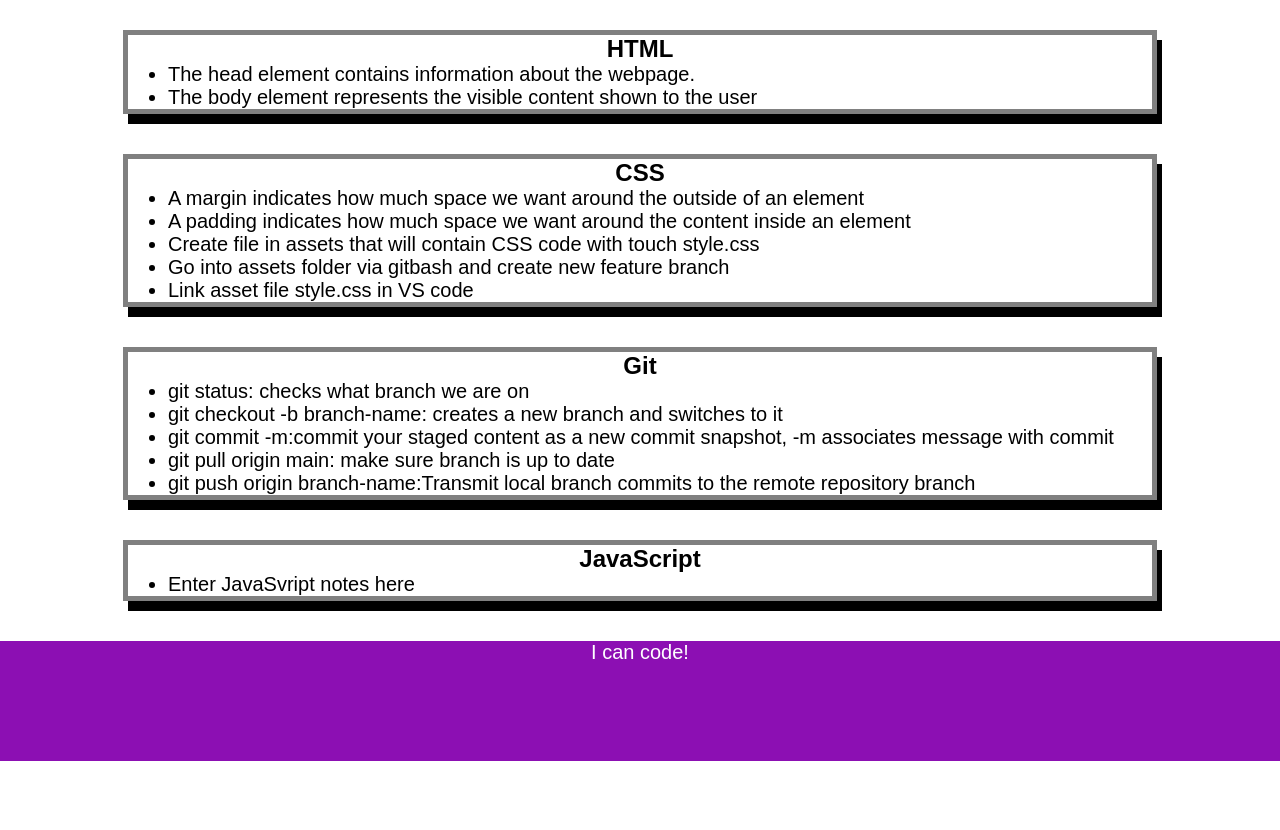
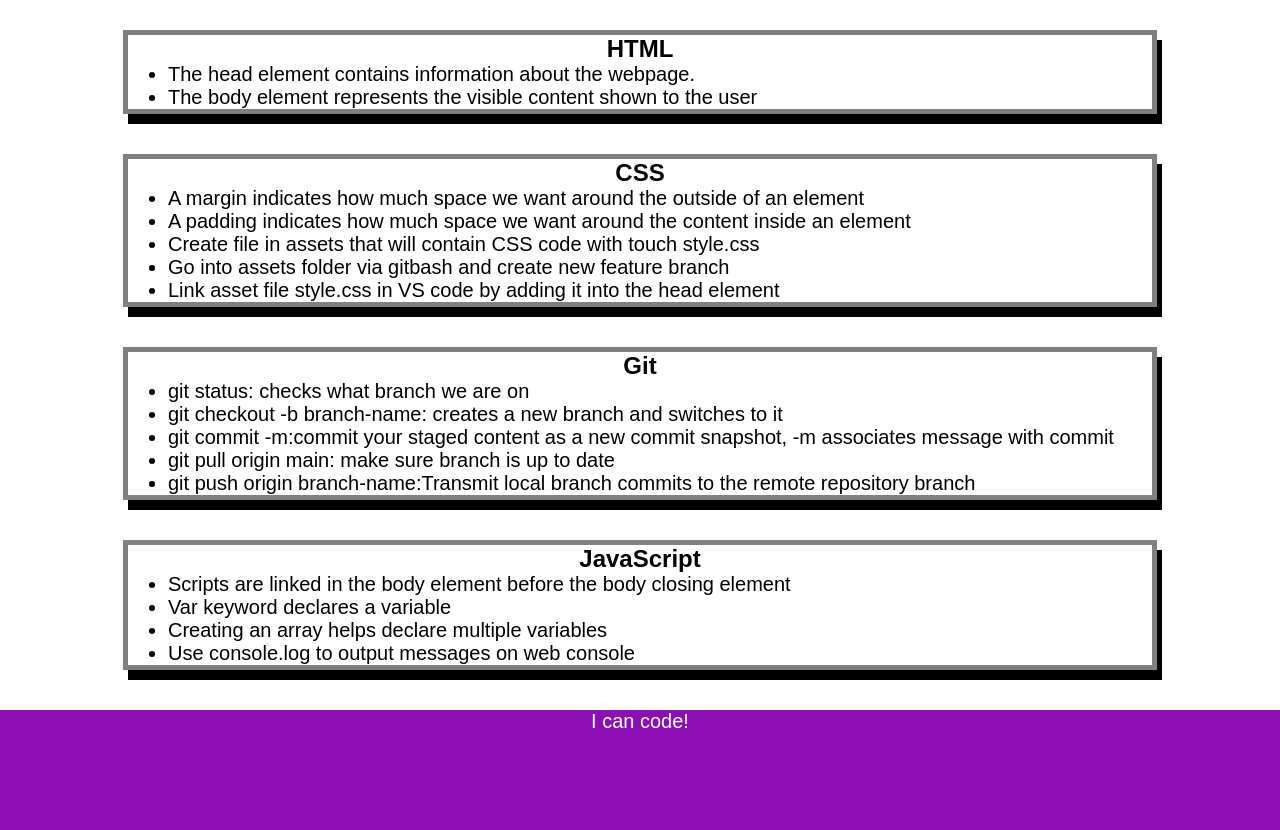
Before and after one commit to tawhidk9/prework-study-guide, a plain HTML site: page index.html in a window 1280 px wide. Shown: the part 130-960 px from the top of the page. Before the commit the page ends 891 px from the top, so only its background shows below. Drawn offline with Linux system fonts and the light colour scheme.

Commit message:
Added JavaScript containing if/else/for statements and console log

```diff
--- /dev/null
+++ b/assets/script.js
@@ -0,0 +1,19 @@
+
+var topics=["HTML","CSS","Git","JavaScript"];
+for (var x=0; x < topics.length; x++){
+    console.log(topics[x]);
+}
+
+/*
+if (topic === 'HTML') {
+ console.log("Let's study HTML!");
+} else if (topic === 'CSS') {
+ console.log("Let's study CSS!");
+} else if (topic === 'Git') {
+ console.log("Let's study Git!");
+} else if (topic === 'JavaScript') {
+ console.log("Let's study JavaScript!");
+} else {
+ console.log('Please try again!');
+}
+*/
--- a/index.html
+++ b/index.html
@@ -11,6 +11,7 @@
     <header id="top">
       <h1>Prework Study Guide</h1>
       <img src="./assets/bowtie-cat.png" alt="Profile image of cat wearing a bow tie." />
+      <h2>✨ Open the Console to See What's Happening ✨</h2>
     </header>
     <main>
       <section class="card" id="html-section">
@@ -28,7 +29,7 @@
           <li>A padding indicates how much space we want around the content inside an element</li>
           <li>Create file in assets that will contain CSS code with touch style.css</li>
           <li>Go into assets folder via gitbash and create new feature branch</li>
-          <li>Link asset file style.css in VS code</li>
+          <li>Link asset file style.css in VS code by adding it into the head element</li>
         </ul>
 
       </section>
@@ -48,7 +49,10 @@
       <section class="card" id="javascript-section">
         <h2>JavaScript</h2>
         <ul>
-          <li>Enter JavaSvript notes here</li>
+          <li>Scripts are linked in the body element before the body closing element</li>
+          <li>Var keyword declares a variable</li>
+          <li>Creating an array helps declare multiple variables</li>
+          <li>Use console.log to output messages on web console</li>
         </ul>
 
       </section>
@@ -57,5 +61,6 @@
     <footer>
       <p>I can code!</p>
     </footer>
+    <script src="./assets/script.js"></script>
   </body>
 </html>
```
